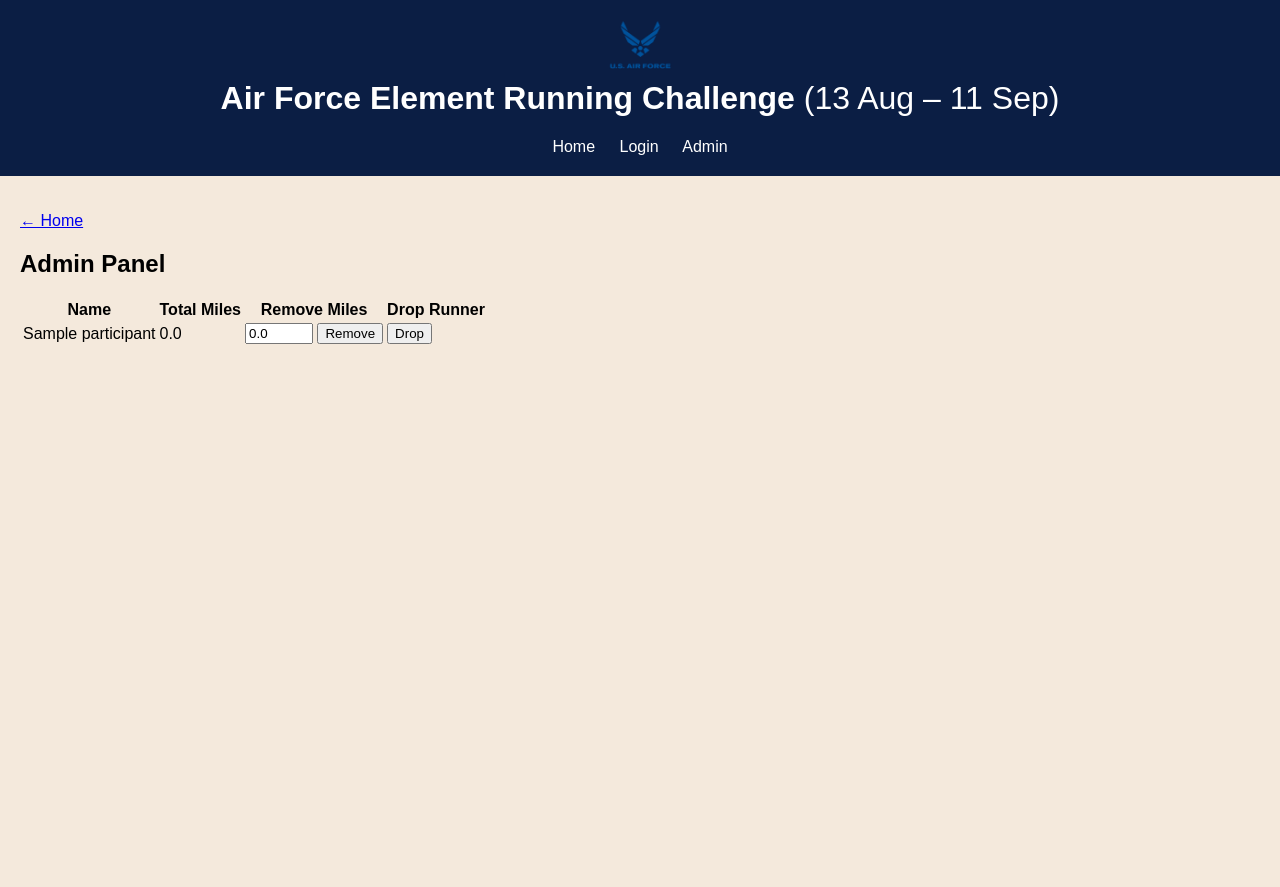
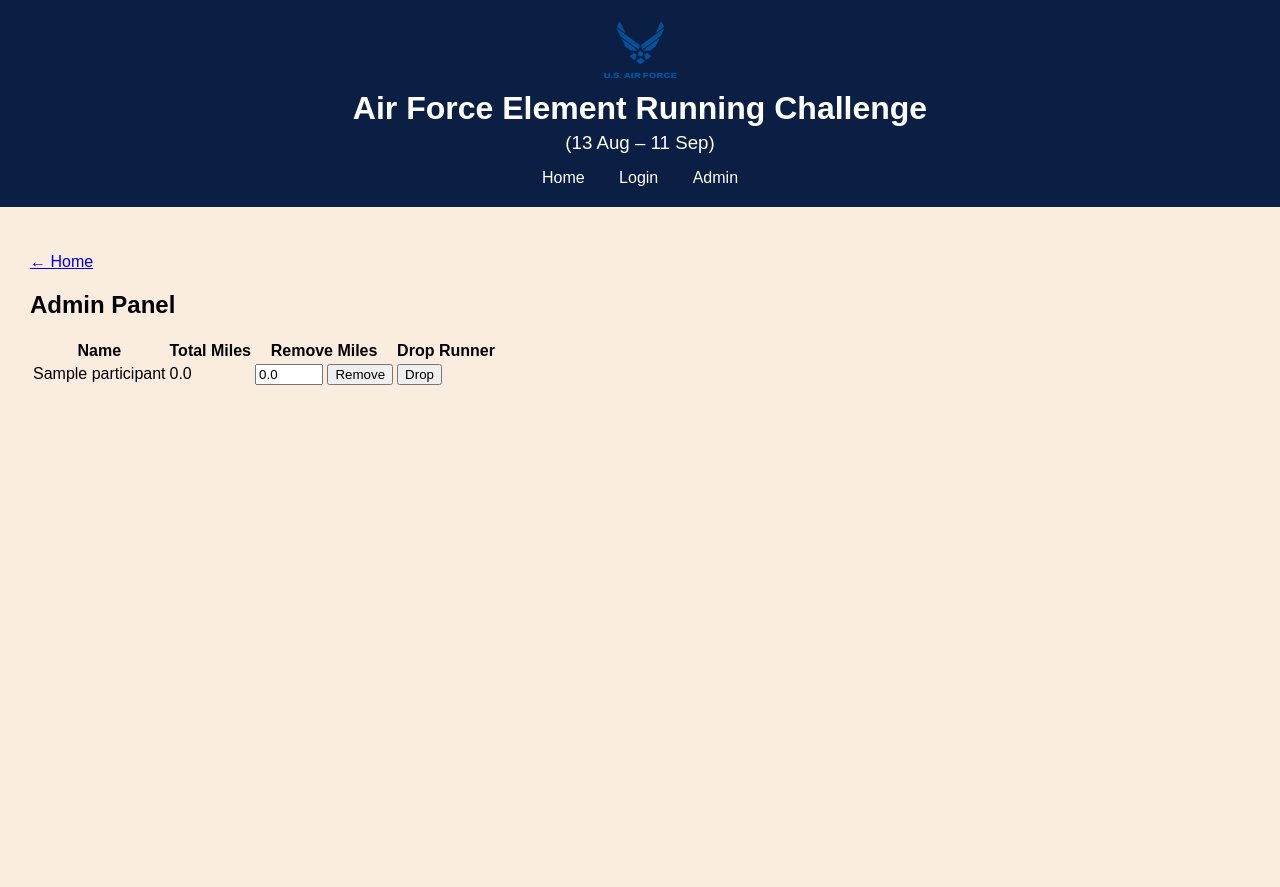
Before and after one commit to reyraj/running_challenge, a Flask app: page /admin in a window 1280 px wide. Before the commit the page ends 344 px from the top, so only its background shows below. Run offline with Flask 3, Linux system fonts and the light colour scheme; the visitor is signed in with stand-in values (Sample User, id 1); tables that the repository leaves empty hold one stand-in row (values such as "Sample post").

Commit message:
Restore blue banner and add global navigation links

```diff
--- a/templates/_base.html
+++ b/templates/_base.html
@@ -3,26 +3,29 @@
 <head>
     <meta charset="UTF-8">
     <meta name="viewport" content="width=device-width, initial-scale=1.0">
-    <title>{% block title %}{% endblock %}</title>
+    <title>{% block title %}Air Force Running Challenge{% endblock %}</title>
     <link rel="stylesheet" href="{{ url_for('static', filename='styles.css') }}">
 </head>
-<body>
+<body style="margin:0; font-family: Arial, sans-serif;">
 
-    <!-- Header with Logo and Navigation -->
-    <div class="header" style="background-color: #0B1E44; color: white; padding: 20px; text-align:center;">
-        <img src="{{ url_for('static', filename='usaf_logo.png') }}" alt="USAF Logo" style="height: 50px; display:block; margin: 0 auto;">
-        <h1 style="margin-top: 10px;">Air Force Element Running Challenge <span style="font-weight:normal;">(13 Aug – 11 Sep)</span></h1>
+    <!-- Blue Banner Header -->
+    <div style="background-color:#0B1E44; color:white; padding:20px; text-align:center;">
+        <img src="{{ url_for('static', filename='usaf_logo.png') }}"
+             alt="USAF Logo"
+             style="height:60px; display:block; margin:0 auto;">
+        <h1 style="margin:10px 0 5px 0;">Air Force Element Running Challenge</h1>
+        <h3 style="margin:0; font-weight:normal;">(13 Aug – 11 Sep)</h3>
 
         <!-- Global Navigation Links -->
-        <div style="margin-top: 10px;">
-            <a href="{{ url_for('home') }}" style="color: white; margin-right: 20px; text-decoration:none;">Home</a>
-            <a href="{{ url_for('login') }}" style="color: white; margin-right: 20px; text-decoration:none;">Login</a>
-            <a href="{{ url_for('admin_login') }}" style="color: white; text-decoration:none;">Admin</a>
+        <div style="margin-top:15px;">
+            <a href="{{ url_for('home') }}" style="color:white; margin:0 15px; text-decoration:none;">Home</a>
+            <a href="{{ url_for('login') }}" style="color:white; margin:0 15px; text-decoration:none;">Login</a>
+            <a href="{{ url_for('admin_login') }}" style="color:white; margin:0 15px; text-decoration:none;">Admin</a>
         </div>
     </div>
 
-    <!-- Main Content -->
-    <div class="content" style="padding: 20px;">
+    <!-- Page Content -->
+    <div class="content" style="padding: 30px; background-color: #FAEDE0; min-height: calc(100vh - 180px);">
         {% block content %}{% endblock %}
     </div>
 
```
